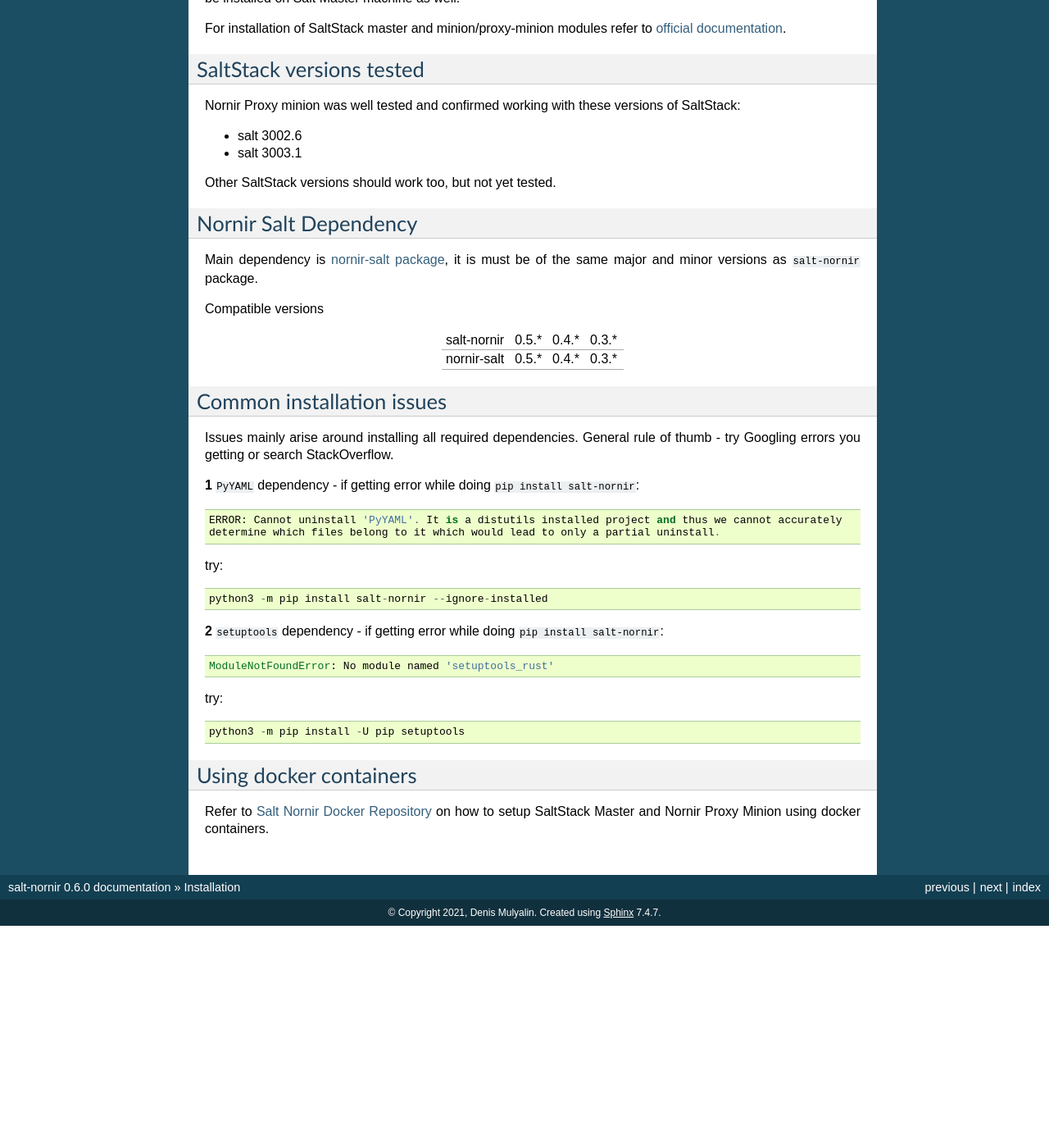
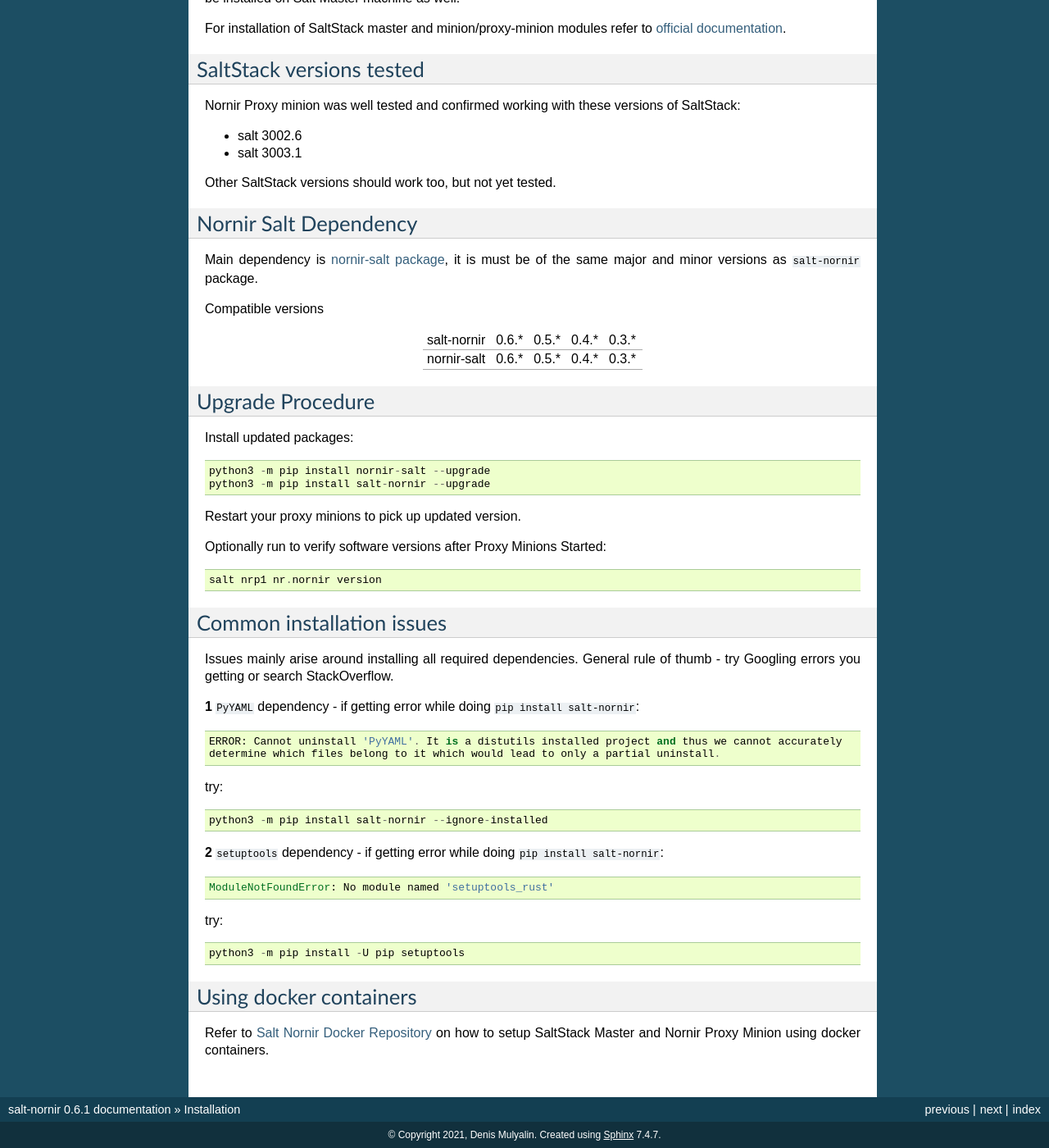
Before and after one commit to dmulyalin/salt-nornir, a Sphinx documentation site: the page built from docs/source/Installation.rst, in a window 1280 px wide and 1400 px high, scrolled down 462 px. Shown: the whole window at 82% size. Built offline with Sphinx 7.4.7, drawn with Linux system fonts in a browser that asks for light colours; before the commit the page ends 1591 px from its top, so only the background shows below that; some of the changed text lies outside the part shown.

Commit message:
fixed nornir salt version dependency issue; updated docs

```diff
--- a/docs/source/Installation.rst
+++ b/docs/source/Installation.rst
@@ -43,11 +43,25 @@
 
 Compatible versions
 
-+---------------+-------+-------+-------+
-| salt-nornir   | 0.5.* | 0.4.* | 0.3.* |
-+---------------+-------+-------+-------+
-| nornir-salt   | 0.5.* | 0.4.* | 0.3.* |
-+---------------+-------+-------+-------+
++---------------+-------+-------+-------+-------+
+| salt-nornir   | 0.6.* | 0.5.* | 0.4.* | 0.3.* |
++---------------+-------+-------+-------+-------+
+| nornir-salt   | 0.6.* | 0.5.* | 0.4.* | 0.3.* |
++---------------+-------+-------+-------+-------+
+
+Upgrade Procedure
+=================
+
+Install updated packages::
+
+    python3 -m pip install nornir-salt --upgrade
+    python3 -m pip install salt-nornir --upgrade
+
+Restart your proxy minions to pick up updated version.
+
+Optionally run to verify software versions after Proxy Minions Started::
+
+    salt nrp1 nr.nornir version
 
 Common installation issues
 ==========================
--- a/docs/source/conf.py
+++ b/docs/source/conf.py
@@ -28,7 +28,7 @@
 author = 'Denis Mulyalin'
 
 # The full version, including alpha/beta/rc tags
-release = '0.6.0'
+release = '0.6.1'
 
 
 # -- General configuration ---------------------------------------------------
--- a/setup.py
+++ b/setup.py
@@ -7,7 +7,7 @@
 
 setup(
     name="salt_nornir",
-    version="0.6.0",
+    version="0.6.1",
     author="Denis Mulyalin",
     author_email="d.mulyalin@gmail.com",
     description="SALTSTACK Nornir Modules",
@@ -23,7 +23,7 @@
         "Programming Language :: Python :: 3.6",
         "Programming Language :: Python :: 3.7",
         "License :: OSI Approved :: MIT License",
-        "Operating System :: OS Independent",
+        "Operating System :: POSIX :: Linux",
     ],
     python_requires=">=3.6",
     install_requires=[
@@ -32,7 +32,7 @@
         "napalm==3.*",
         "nornir_netmiko==0.*",
         "nornir_napalm==0.*",
-        "nornir_salt==0.5.*",
+        "nornir_salt==0.6.*",
         "psutil==5.8.*",
     ],
     entry_points="""
```
